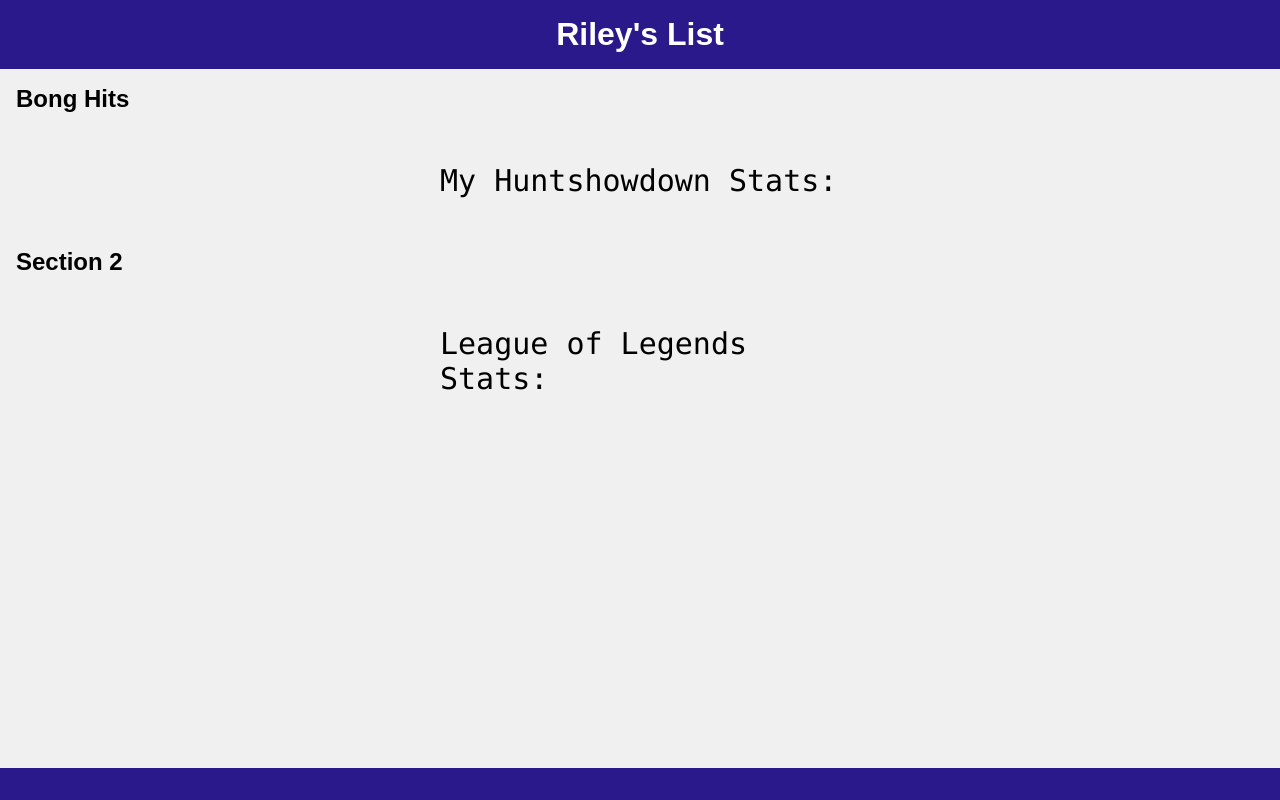
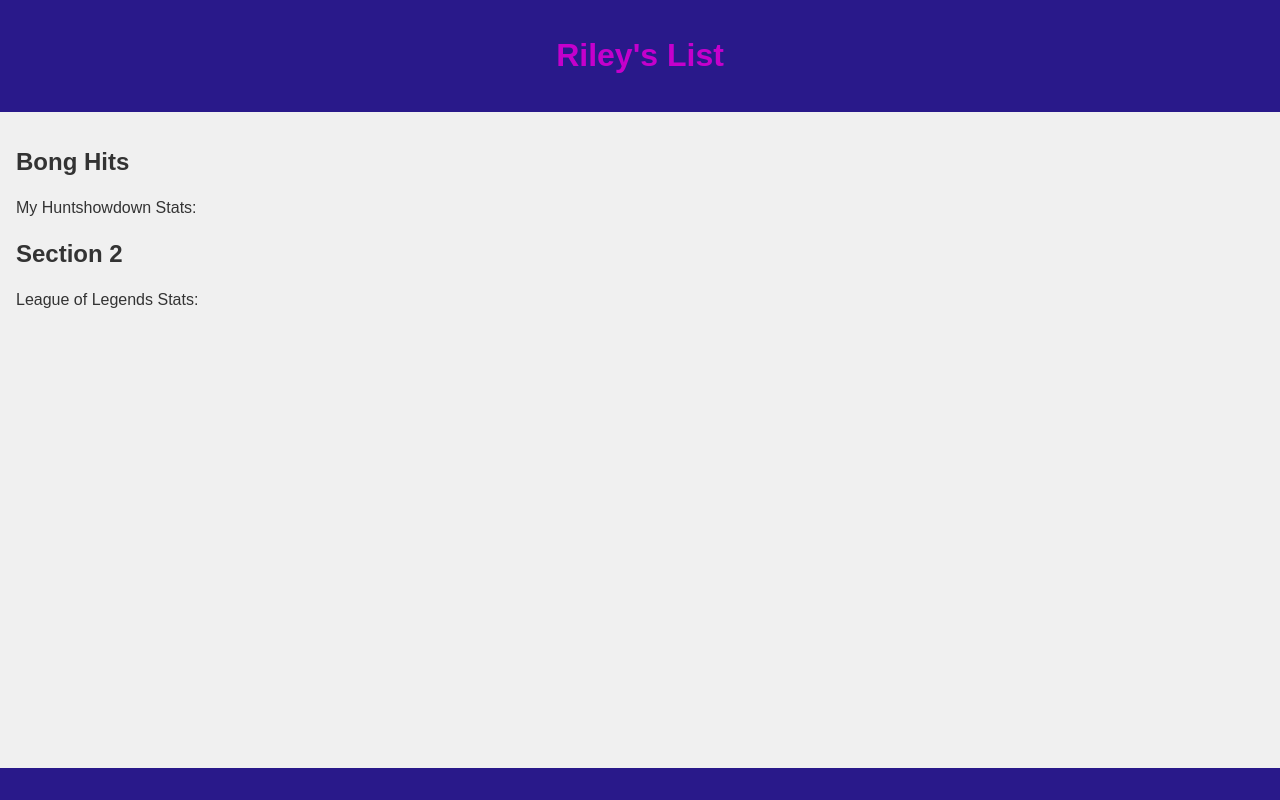
Before and after one commit to Zeddicus-Zul/zeddicus-zul.github.io, a plain HTML site: page index.html in a window 1280 px wide. Drawn offline with Linux system fonts and the light colour scheme.

Commit message:
Update styles.css

```diff
--- a/styles.css
+++ b/styles.css
@@ -1,17 +1,26 @@
-* {
-  margin:0px;
-  padding:0px;
+/* styles.css */
+
+/* Apply styles to the body */
+body {
+    font-family: Arial, sans-serif;
+    background-color: #f4f4f4;
+    color: #333;
+    margin: 0;
+    padding: 0;
 }
 
-#octocat {
-  display: block;
-  width:384px;
-  margin: 50px auto;
+/* Apply styles to headings */
+h1 {
+    color: #c500cc;
 }
 
+/* Apply styles to paragraphs */
 p {
-  display: block;
-  width: 400px;
-  margin: 50px auto;
-  font: 30px Monaco,"Courier New","DejaVu Sans Mono","Bitstream Vera Sans Mono",monospace;
+    font-size: 16px;
+    line-height: 1.5;
 }
+
+/* Apply styles to a class */
+.highlight {
+    background-color: yellow;
+}
```
